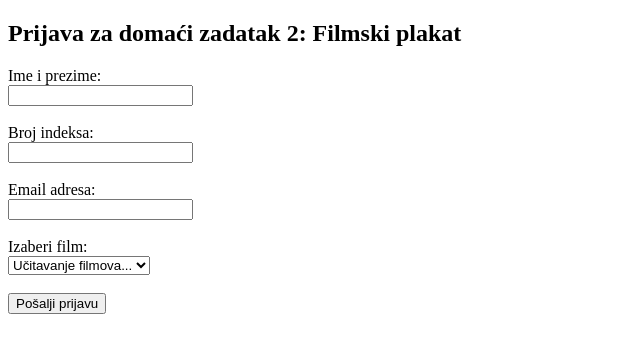
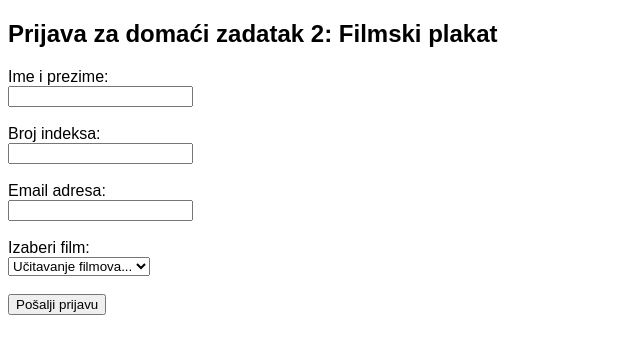
Before and after one commit to VladimirCeric/film-prijava, a plain HTML site: page index.html in a window 1280 px wide. Shown: the whole page, without its empty margins (0-640 px from the left). Drawn offline with Linux system fonts and the light colour scheme; no server answers.

Commit message:
Update index.html

```diff
--- a/index.html
+++ b/index.html
@@ -4,7 +4,7 @@
     <title>MMP - Prijava za domaći zadatak 2</title>
     <meta charset="UTF-8" />
   </head>
-  <body>
+  <body style='font-family:"Arial"'>
     <h2>Prijava za domaći zadatak 2: Filmski plakat</h2>
     <form id="filmForm">
       <label>Ime i prezime:</label><br />
```
